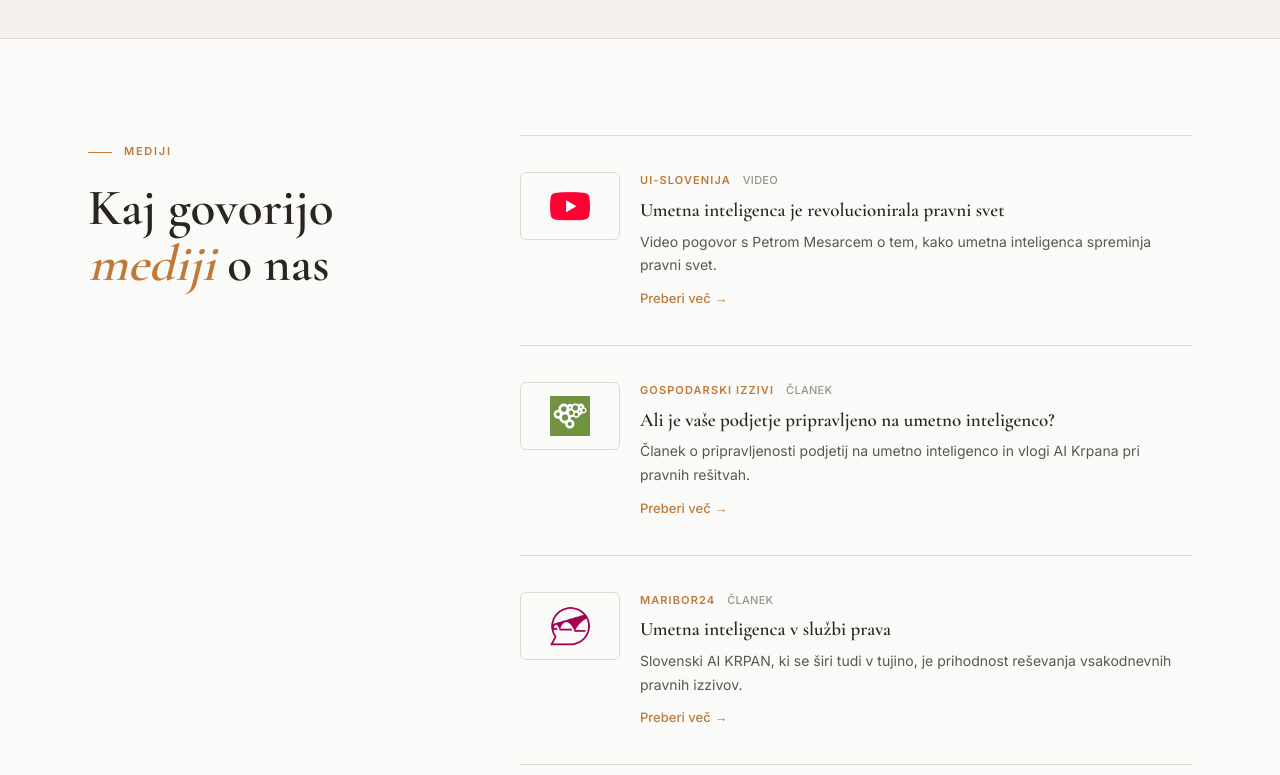
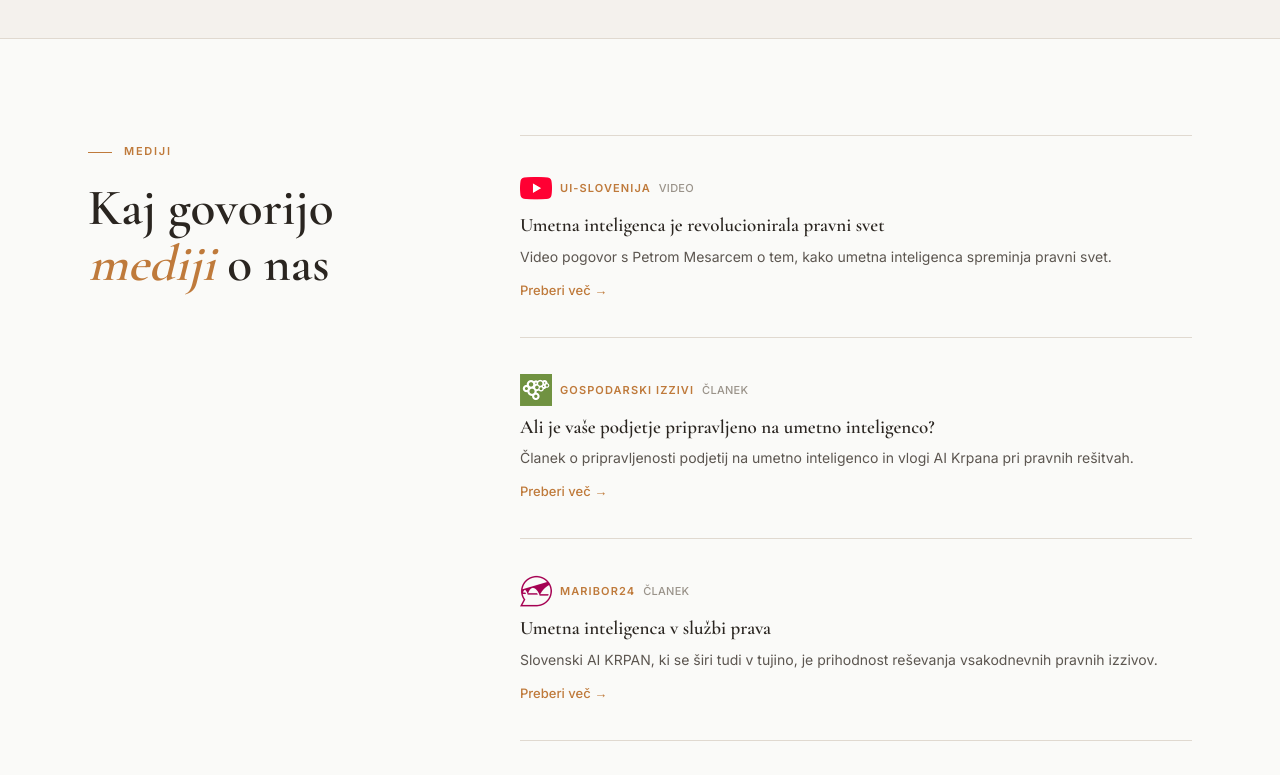
Before and after one commit to nejki/lexeu, a Next.js app: page / in a window 1280 px wide. Shown: the part 5600-6375 px from the top of the page. Built offline with nearby package versions, Linux system fonts and the light colour scheme.

Commit message:
style(media): inline 32x32 favicons next to outlet name, remove bordered thumbnail boxes

```diff
--- a/components/MediaMentions.tsx
+++ b/components/MediaMentions.tsx
@@ -87,23 +87,19 @@ export default function MediaMentions() {
                   href={m.url}
                   target="_blank"
                   rel="noopener noreferrer"
-                  className={`group flex gap-5 py-9 border-b border-site-border hover:pl-6 transition-all duration-300${i === 0 ? " border-t" : ""}`}
+                  className={`group flex py-9 border-b border-site-border hover:pl-6 transition-all duration-300${i === 0 ? " border-t" : ""}`}
                 >
-                  {/* Favicon */}
-                  <div className="hidden sm:flex flex-shrink-0 w-[100px] h-[68px] rounded-md border border-site-border bg-stone-50 items-center justify-center">
-                    {/* eslint-disable-next-line @next/next/no-img-element */}
-                    <img
-                      src={m.favicon}
-                      alt={m.outlet}
-                      width={40}
-                      height={40}
-                      className="group-hover:scale-110 transition-transform duration-300"
-                    />
-                  </div>
-
                   {/* Content */}
                   <div className="flex-1 min-w-0">
-                    <div className="flex items-center gap-3 mb-2">
+                    <div className="flex items-center gap-2 mb-2">
+                      {/* eslint-disable-next-line @next/next/no-img-element */}
+                      <img
+                        src={m.favicon}
+                        alt={m.outlet}
+                        width={32}
+                        height={32}
+                        className="flex-shrink-0"
+                      />
                       <span className="text-[11px] font-semibold tracking-widest uppercase text-accent">
                         {m.outlet}
                       </span>
```
